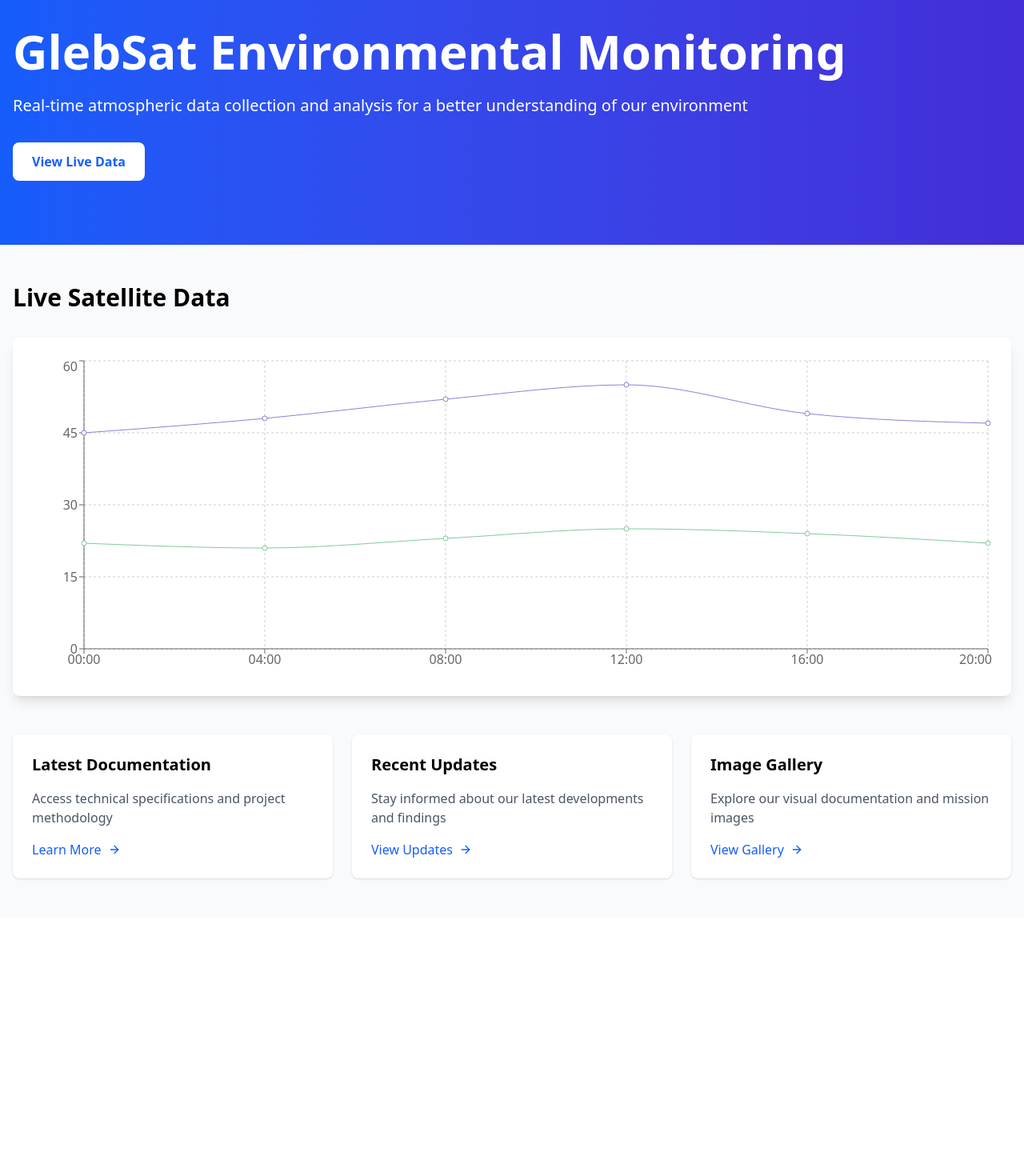
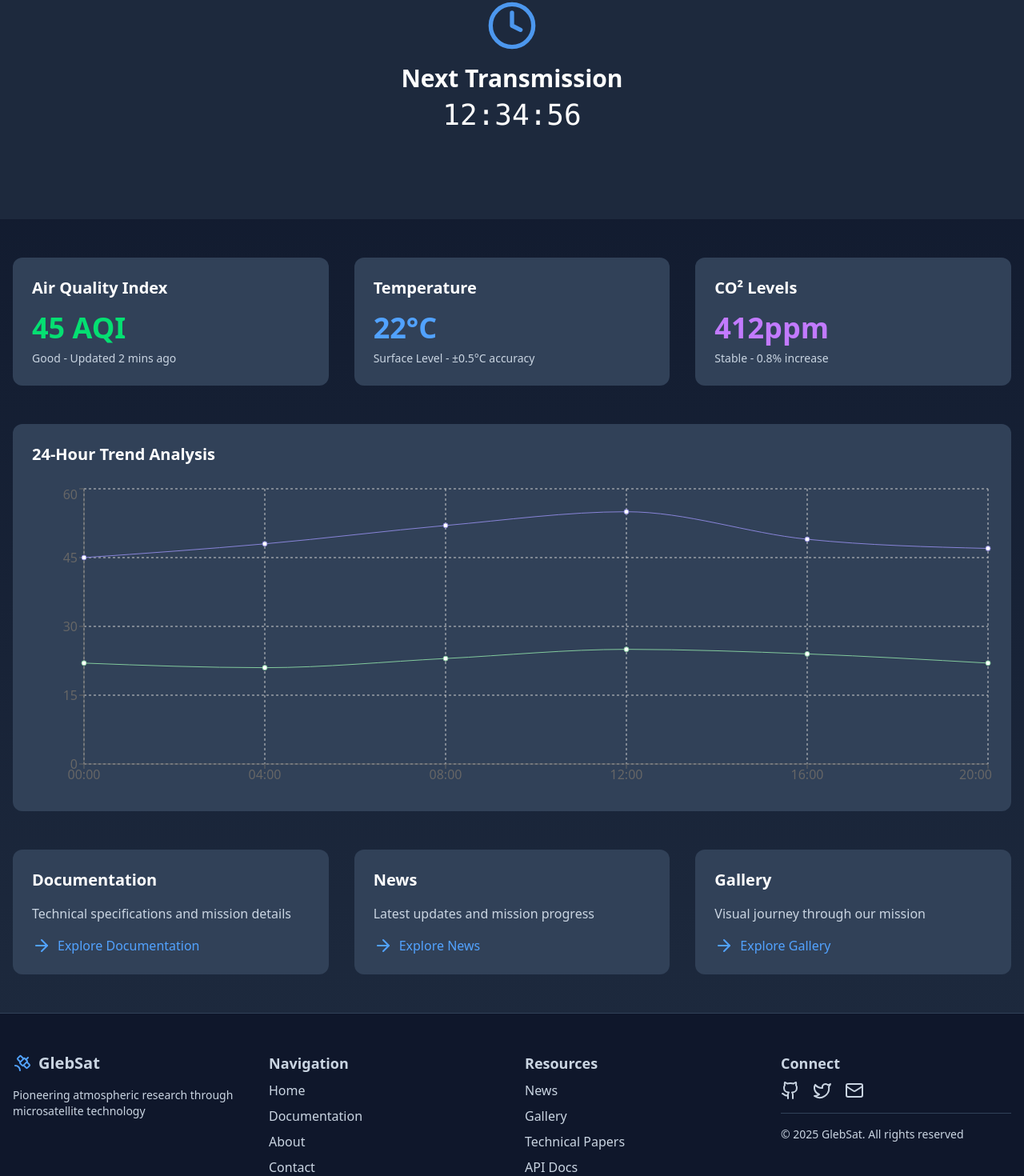
Before and after one commit to gameplayguy435/GlebSat, a React (Vite) app: page / in a window 1280 px wide. Shown: the part 110-1580 px from the top of the page at 80% size. Before the commit the page ends 1256 px from the top, so only its background shows below. Built offline with nearby package versions, Linux system fonts and the light colour scheme.

Commit message:
Glebsat V0.2 Main Page Remodel

```diff
--- a/package.json
+++ b/package.json
@@ -1,7 +1,7 @@
 {
   "name": "glebsat",
   "private": true,
-  "version": "0.0.0",
+  "version": "0.2.0",
   "type": "module",
   "scripts": {
     "dev": "vite",
@@ -10,8 +10,10 @@
     "preview": "vite preview"
   },
   "dependencies": {
+    "@heroicons/react": "^2.2.0",
     "@tailwindcss/vite": "^4.0.4",
     "bootstrap": "^5.3.3",
+    "framer-motion": "^12.4.1",
     "lucide-react": "^0.474.0",
     "react": "^18.3.1",
     "react-dom": "^18.3.1",
--- a/src/App.css
+++ b/src/App.css
@@ -1 +1,7 @@
-@import "tailwindcss"
+@import "tailwindcss";
+
+/* Smooth transitions */
+* {
+  transition-property: color, background-color, border-color, text-decoration-color, fill, stroke;
+  transition-duration: 200ms;
+}
--- a/src/App.tsx
+++ b/src/App.tsx
@@ -6,12 +6,15 @@ import GalleryPage from "./Gallery";
 import HomePage from "./Home";
 import Navigation from "./Navigation";
 import NewsPage from "./News";
+import Footer from "./Footer";
 import "./App.css";
 
 function App() {
 	return (
 		<Router>
+			<div className="flex flex-col min-h-screen">
 				<Navigation />
+				<main className="flex-grow">
 					<Routes>
 						<Route path="/" element={<HomePage />} />
 						<Route path="/documentation" element={<DocumentationPage />} />
@@ -20,6 +23,9 @@ function App() {
 						<Route path="/gallery" element={<GalleryPage />} />
 						<Route path="/contact" element={<ContactsPage />} />
 					</Routes>
+				</main>
+				<Footer />
+			</div>
 		</Router>
 	);
 }
--- /dev/null
+++ b/src/Footer.tsx
@@ -0,0 +1,65 @@
+import { Link } from 'react-router-dom';
+import { Satellite, Github, Twitter, Mail } from 'lucide-react';
+
+const Footer = () => {
+  return (
+    <footer className="bg-slate-900 text-slate-300 border-t border-slate-700">
+      <div className="max-w-7xl mx-auto px-4 py-12">
+        <div className="grid md:grid-cols-4 gap-8">
+          <div className="space-y-4">
+            <div className="flex items-center space-x-2">
+              <Satellite className="text-blue-400" />
+              <span className="text-xl font-bold">GlebSat</span>
+            </div>
+            <p className="text-sm">
+              Pioneering atmospheric research through microsatellite technology
+            </p>
+          </div>
+
+          <div className="space-y-2">
+            <h4 className="text-lg font-semibold mb-2">Navigation</h4>
+            <Link to="/" className="block hover:text-blue-400 transition-colors">
+              Home
+            </Link>
+            {['Documentation', 'About', 'Contact'].map((item) => (
+              <Link
+                key={item}
+                to={`/${item.toLowerCase().replace(' ', '-')}`}
+                className="block hover:text-blue-400 transition-colors"
+              >
+                {item}
+              </Link>
+            ))}
+          </div>
+
+          <div className="space-y-2">
+            <h4 className="text-lg font-semibold mb-2">Resources</h4>
+            {['News', 'Gallery', 'Technical Papers', 'API Docs'].map((item) => (
+              <Link
+                key={item}
+                to={`/${item.toLowerCase().replace(' ', '-')}`}
+                className="block hover:text-blue-400 transition-colors"
+              >
+                {item}
+              </Link>
+            ))}
+          </div>
+
+          <div className="space-y-4">
+            <h4 className="text-lg font-semibold mb-2">Connect</h4>
+            <div className="flex space-x-4">
+              <Github className="hover:text-blue-400 cursor-pointer" />
+              <Twitter className="hover:text-blue-400 cursor-pointer" />
+              <Mail className="hover:text-blue-400 cursor-pointer" />
+            </div>
+            <div className="pt-4 border-t border-slate-700">
+              <p className="text-sm">© 2025 GlebSat. All rights reserved</p>
+            </div>
+          </div>
+        </div>
+      </div>
+    </footer>
+  );
+};
+
+export default Footer;
--- a/src/Home.tsx
+++ b/src/Home.tsx
@@ -1,8 +1,11 @@
+import React from 'react';
 import { LineChart, Line, XAxis, YAxis, CartesianGrid, Tooltip, ResponsiveContainer } from 'recharts';
-import { ArrowRight } from 'lucide-react';
+import { ArrowRight, Video, Clock } from 'lucide-react';
+import { motion } from 'framer-motion';
 
 const HomePage = () => {
-  // Sample data for the graph
+  // Sample data and state
+  const [isStreaming, setIsStreaming] = React.useState(false);
   const data = [
     { time: '00:00', aqi: 45, temp: 22 },
     { time: '04:00', aqi: 48, temp: 21 },
@@ -12,28 +15,74 @@ const HomePage = () => {
     { time: '20:00', aqi: 47, temp: 22 },
   ];
 
+  const fadeIn = {
+    hidden: { opacity: 0 },
+    visible: { opacity: 1 }
+  };
+
   return (
-    <div className="min-h-screen bg-gray-50">
-      {/* Hero Section */}
-      <div className="bg-gradient-to-r from-blue-600 to-indigo-700 text-white py-20">
-        <div className="max-w-7xl mx-auto px-4">
-          <h1 className="text-4xl md:text-6xl font-bold mb-6">
-            GlebSat Environmental Monitoring
-          </h1>
-          <p className="text-xl mb-8">
-            Real-time atmospheric data collection and analysis for a better understanding of our environment
-          </p>
-          <button className="bg-white text-blue-600 px-6 py-3 rounded-lg font-semibold hover:bg-blue-50">
-            View Live Data
-          </button>
-        </div>
+    <div className="min-h-screen bg-gradient-to-b from-slate-900 to-slate-800 text-white">
+      {/* Video/Countdown Section */}
+      <motion.div
+        initial="hidden"
+        animate="visible"
+        variants={fadeIn}
+        className="relative h-96 bg-slate-800"
+      >
+        {isStreaming ? (
+          <div className="h-full w-full bg-slate-700 flex items-center justify-center">
+            <Video className="w-16 h-16 text-blue-400" />
+            <span className="ml-2 text-xl">Live Stream Starting Soon...</span>
+          </div>
+        ) : (
+          <div className="h-full flex flex-col items-center justify-center space-y-4">
+            <Clock className="w-16 h-16 text-blue-400 animate-pulse" />
+            <div className="text-center">
+              <h2 className="text-3xl font-bold mb-2">Next Transmission</h2>
+              <div className="text-4xl font-mono">12:34:56</div>
+            </div>
+          </div>
+        )}
+      </motion.div>
+
+      {/* Metrics Grid */}
+      <div className="max-w-7xl mx-auto px-4 py-12 grid md:grid-cols-3 gap-8">
+        <motion.div
+          variants={fadeIn}
+          className="bg-slate-700 p-6 rounded-xl transition-all hover:scale-105"
+        >
+          <h3 className="text-xl font-bold mb-4">Air Quality Index</h3>
+          <div className="text-4xl font-bold text-green-400">45 AQI</div>
+          <div className="mt-2 text-sm text-slate-300">Good - Updated 2 mins ago</div>
+        </motion.div>
+
+        <motion.div
+          variants={fadeIn}
+          className="bg-slate-700 p-6 rounded-xl transition-all hover:scale-105"
+        >
+          <h3 className="text-xl font-bold mb-4">Temperature</h3>
+          <div className="text-4xl font-bold text-blue-400">22°C</div>
+          <div className="mt-2 text-sm text-slate-300">Surface Level - ±0.5°C accuracy</div>
+        </motion.div>
+
+        <motion.div
+          variants={fadeIn}
+          className="bg-slate-700 p-6 rounded-xl transition-all hover:scale-105"
+        >
+          <h3 className="text-xl font-bold mb-4">CO² Levels</h3>
+          <div className="text-4xl font-bold text-purple-400">412ppm</div>
+          <div className="mt-2 text-sm text-slate-300">Stable - 0.8% increase</div>
+        </motion.div>
       </div>
 
-      {/* Real-time Data Section */}
-      <div className="max-w-7xl mx-auto px-4 py-12">
-        <h2 className="text-3xl font-bold mb-8">Live Satellite Data</h2>
-        <div className="bg-white p-6 rounded-lg shadow-lg mb-12">
-          <div className="h-[400px]">
+      {/* Analytics Chart */}
+      <motion.div
+        variants={fadeIn}
+        className="max-w-7xl mx-auto px-4 pb-12"
+      >
+        <div className="bg-slate-700 p-6 rounded-xl">
+          <h3 className="text-xl font-bold mb-6">24-Hour Trend Analysis</h3>
+          <div className="h-96">
             <ResponsiveContainer width="100%" height="100%">
               <LineChart data={data}>
                 <CartesianGrid strokeDasharray="3 3" />
@@ -46,39 +95,29 @@ const HomePage = () => {
             </ResponsiveContainer>
           </div>
         </div>
+      </motion.div>
 
-        {/* Quick Links Section */}
-        <div className="grid md:grid-cols-3 gap-6">
-          <div className="bg-white p-6 rounded-lg shadow hover:shadow-md transition-shadow">
-            <h3 className="text-xl font-bold mb-4">Latest Documentation</h3>
-            <p className="text-gray-600 mb-4">
-              Access technical specifications and project methodology
+
+      {/* Page Previews */}
+      <div className="max-w-7xl mx-auto px-4 pb-12 grid md:grid-cols-3 gap-8">
+        {['Documentation', 'News', 'Gallery'].map((page) => (
+          <motion.div
+            key={page}
+            whileHover={{ y: -5 }}
+            className="bg-slate-700 p-6 rounded-xl cursor-pointer"
+          >
+            <h3 className="text-xl font-bold mb-4">{page}</h3>
+            <p className="text-slate-300 mb-4">
+              {page === 'Documentation' && 'Technical specifications and mission details'}
+              {page === 'News' && 'Latest updates and mission progress'}
+              {page === 'Gallery' && 'Visual journey through our mission'}
             </p>
-            <a href="/documentation" className="text-blue-600 flex items-center">
-              Learn More <ArrowRight className="ml-2" size={16} />
-            </a>
-          </div>
-
-          <div className="bg-white p-6 rounded-lg shadow hover:shadow-md transition-shadow">
-            <h3 className="text-xl font-bold mb-4">Recent Updates</h3>
-            <p className="text-gray-600 mb-4">
-              Stay informed about our latest developments and findings
-            </p>
-            <a href="/news" className="text-blue-600 flex items-center">
-              View Updates <ArrowRight className="ml-2" size={16} />
-            </a>
-          </div>
-
-          <div className="bg-white p-6 rounded-lg shadow hover:shadow-md transition-shadow">
-            <h3 className="text-xl font-bold mb-4">Image Gallery</h3>
-            <p className="text-gray-600 mb-4">
-              Explore our visual documentation and mission images
-            </p>
-            <a href="/gallery" className="text-blue-600 flex items-center">
-              View Gallery <ArrowRight className="ml-2" size={16} />
-            </a>
-          </div>
-        </div>
+            <div className="flex items-center text-blue-400">
+              <ArrowRight className="mr-2" />
+              <span>Explore {page}</span>
+            </div>
+          </motion.div>
+        ))}
       </div>
     </div>
   );
--- a/src/Navigation.tsx
+++ b/src/Navigation.tsx
@@ -1,88 +1,88 @@
 import React from 'react';
-import { Link } from 'react-router-dom';
-import { Menu, Home, FileText, Users, Mail, Newspaper, Image } from 'lucide-react';
+import { Link, useLocation } from 'react-router-dom';
+import { Menu, Home, FileText, Users, Mail, Newspaper, Image, X } from 'lucide-react';
+import { motion } from 'framer-motion';
 
 const Navigation = () => {
-    const [isMenuOpen, setIsMenuOpen] = React.useState(false);
+  const [isMenuOpen, setIsMenuOpen] = React.useState(false);
+  const location = useLocation();
 
-    const toggleMenu = () => {
-        setIsMenuOpen(!isMenuOpen);
-    };
+  // Close menu when navigating
+  React.useEffect(() => {
+    setIsMenuOpen(false);
+  }, [location]);
 
   return (
-    <nav className="bg-slate-900 text-white">
+    <nav className="bg-slate-900/95 backdrop-blur-md border-b border-slate-700 fixed w-full z-50 text-slate-300">
       <div className="max-w-7xl mx-auto px-4">
         <div className="flex items-center justify-between h-16">
 
           <div className="flex items-center space-x-2">
-            <div className="text-xl font-bold">GlebSat</div>
+            <div className="text-xl font-bold text-slate-100">GlebSat</div>
           </div>
 
           <div className="hidden md:block">
             <div className="flex items-center space-x-4">
-              <Link to="/" className="flex items-center space-x-1 px-3 py-2 rounded-md hover:bg-slate-700">
+              <Link to="/" className="flex items-center space-x-1 px-3 py-2 rounded-md hover:bg-slate-700 hover:text-slate-100">
                 <Home size={18} />
                 <span>Home</span>
               </Link>
-              <Link to="/documentation" className="flex items-center space-x-1 px-3 py-2 rounded-md hover:bg-slate-700">
+              <Link to="/documentation" className="flex items-center space-x-1 px-3 py-2 rounded-md hover:bg-slate-700 hover:text-slate-100">
                 <FileText size={18} />
                 <span>Documentation</span>
               </Link>
-              <Link to="/about" className="flex items-center space-x-1 px-3 py-2 rounded-md hover:bg-slate-700">
+              <Link to="/about" className="flex items-center space-x-1 px-3 py-2 rounded-md hover:bg-slate-700 hover:text-slate-100">
                 <Users size={18} />
                 <span>About Us</span>
               </Link>
-              <Link to="/contact" className="flex items-center space-x-1 px-3 py-2 rounded-md hover:bg-slate-700">
+              <Link to="/contact" className="flex items-center space-x-1 px-3 py-2 rounded-md hover:bg-slate-700 hover:text-slate-100">
                 <Mail size={18} />
                 <span>Contact</span>
               </Link>
-              <Link to="/news" className="flex items-center space-x-1 px-3 py-2 rounded-md hover:bg-slate-700">
+              <Link to="/news" className="flex items-center space-x-1 px-3 py-2 rounded-md hover:bg-slate-700 hover:text-slate-100">
                 <Newspaper size={18} />
                 <span>News</span>
               </Link>
-              <Link to="/gallery" className="flex items-center space-x-1 px-3 py-2 rounded-md hover:bg-slate-700">
+              <Link to="/gallery" className="flex items-center space-x-1 px-3 py-2 rounded-md hover:bg-slate-700 hover:text-slate-100">
                 <Image size={18} />
                 <span>Gallery</span>
               </Link>
             </div>
           </div>
 
-          <div className="md:hidden">
-            <button onClick={toggleMenu} className="p-2 rounded-md hover:bg-slate-700" title='menu'>
-              <Menu size={24} />
-            </button>
-          </div>
+          <button
+            type="button"
+            onClick={() => setIsMenuOpen(!isMenuOpen)}
+            className="md:hidden p-2 rounded-lg hover:bg-slate-700 text-slate-300 hover:text-slate-100 transition-colors"
+          >
+            {isMenuOpen ? <X size={24} /> : <Menu size={24} />}
+          </button>
         </div>
 
         {isMenuOpen && (
-          <div className="md:hidden py-2">
-            <div className="flex flex-col space-y-2">
-              <Link to="/" className="flex items-center space-x-1 px-3 py-2 rounded-md hover:bg-slate-700">
-                <Home size={18} />
-                <span>Home</span>
+          <motion.div
+            initial={{ opacity: 0, y: -10 }}
+            animate={{ opacity: 1, y: 0 }}
+            className="md:hidden py-4 space-y-2"
+          >
+            {[
+              { path: '/', name: 'Home', icon: Home },
+              { path: '/documentation', name: 'Documentation', icon: FileText },
+              { path: '/about', name: 'About Us', icon: Users },
+              { path: '/contact', name: 'Contact', icon: Mail },
+              { path: '/news', name: 'News', icon: Newspaper },
+              { path: '/gallery', name: 'Gallery', icon: Image },
+            ].map((item) => (
+              <Link
+                key={item.path}
+                to={item.path}
+                className="flex items-center space-x-3 px-4 py-3 rounded-lg hover:bg-slate-700 text-slate-300 hover:text-slate-100"
+              >
+                <item.icon size={20} />
+                <span>{item.name}</span>
               </Link>
-              <Link to="/" className="flex items-center space-x-1 px-3 py-2 rounded-md hover:bg-slate-700">
-                <FileText size={18} />
-                <span>Documentation</span>
-              </Link>
-              <Link to="/" className="flex items-center space-x-1 px-3 py-2 rounded-md hover:bg-slate-700">
-                <Users size={18} />
-                <span>About Us</span>
-              </Link>
-              <Link to="/" className="flex items-center space-x-1 px-3 py-2 rounded-md hover:bg-slate-700">
-                <Mail size={18} />
-                <span>Contact</span>
-              </Link>
-              <Link to="/" className="flex items-center space-x-1 px-3 py-2 rounded-md hover:bg-slate-700">
-                <Newspaper size={18} />
-                <span>News</span>
-              </Link>
-              <Link to="/" className="flex items-center space-x-1 px-3 py-2 rounded-md hover:bg-slate-700">
-                <Image size={18} />
-                <span>Gallery</span>
-              </Link>
-            </div>
-          </div>
+            ))}
+          </motion.div>
         )}
       </div>
     </nav>
```
Also changed, not shown: tailwind.config.js (added, +9 -0 lines), 1 other file (tests, documents, lock files or other folders). Lines whose indentation alone changed are shown as unchanged.
